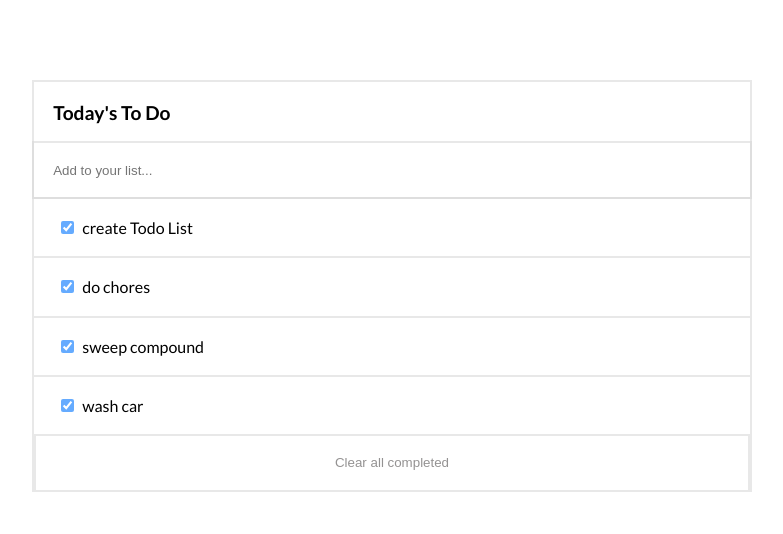
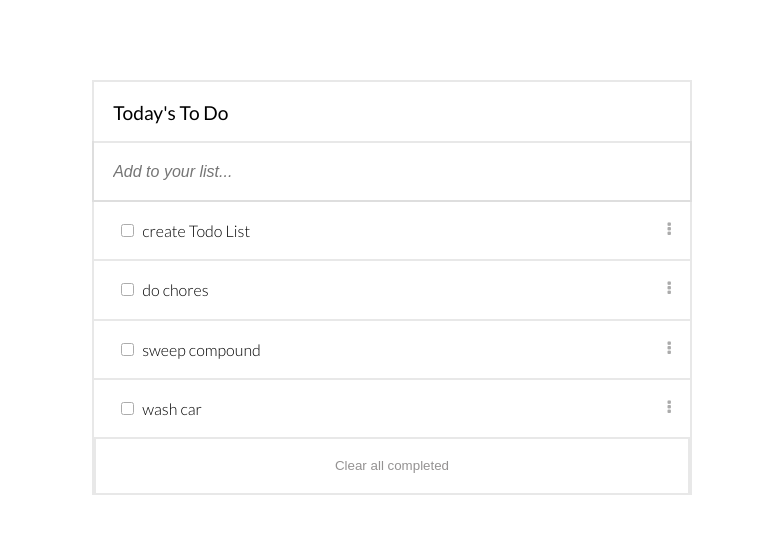
Before and after one commit to dselasea/todos, a website built with webpack: page src/index.html in a window 1280 px wide. Shown: the whole page, without its empty margins (248-1031 px from the left). Built offline with nearby package versions, Linux system fonts and the light colour scheme.

Commit message:
Add style to style css

```diff
--- a/src/index.html
+++ b/src/index.html
@@ -4,6 +4,7 @@
   <meta charset="UTF-8">
   <meta http-equiv="X-UA-Compatible" content="IE=edge">
   <meta name="viewport" content="width=device-width, initial-scale=1.0">
+  <link rel="stylesheet" href="https://cdnjs.cloudflare.com/ajax/libs/font-awesome/4.7.0/css/font-awesome.min.css">
   <title>Todo List</title>
 </head>
 <body>
--- a/src/index.js
+++ b/src/index.js
@@ -27,12 +27,9 @@ const tasks = [
 const taskList = document.querySelector('.tasks-list');
 
 const todoList = (tasks) => {
-  // tasks.map((task) => {
-  //   console.log(task.completed, task.index, task.description);
-  // })
   let htmlList = '';
   for(let i = 0; i < tasks.length; i += 1){
-    htmlList += `<li id=${tasks[i].index}><label class="check-container"><input type="checkbox" checked=${tasks[i].completed} >${tasks[i].description}</label></li>`
+    htmlList += `<li id=${tasks[i].index}><label class="check-container"><input type="checkbox" >${tasks[i].description}</label><i class="fa fa-ellipsis-v"></i></li>`
   }
 
   taskList.innerHTML = (htmlList);
--- a/src/style.css
+++ b/src/style.css
@@ -17,13 +17,14 @@ body {
 }
 
 .todos {
-  width: 60%;
+  width: 50%;
   border: 2px solid rgba(217, 217, 217, 0.595);
   margin: 0 auto;
 }
 
 .todos h1 {
   font-size: 1.2rem;
+  font-weight: 400;
 }
 
 .todos h1,
@@ -36,6 +37,7 @@ form button {
 ul li {
   list-style: none;
   border-top: 2px solid rgba(217, 217, 217, 0.595);
+  font-weight: 300;
 }
 
 
@@ -49,10 +51,18 @@ ul li .check-container {
   padding-left: 0.5rem;
 }
 
+.fa {
+  float: right;
+  color: rgba(144, 144, 144, 0.759);
+  cursor: move;
+}
+
 form > input {
   width: 100%;
   border: none;
   outline: 2px solid rgba(217, 217, 217, 0.595);
+  font-size: 1rem;
+  font-style: italic;
 }
 
 form button {
```
